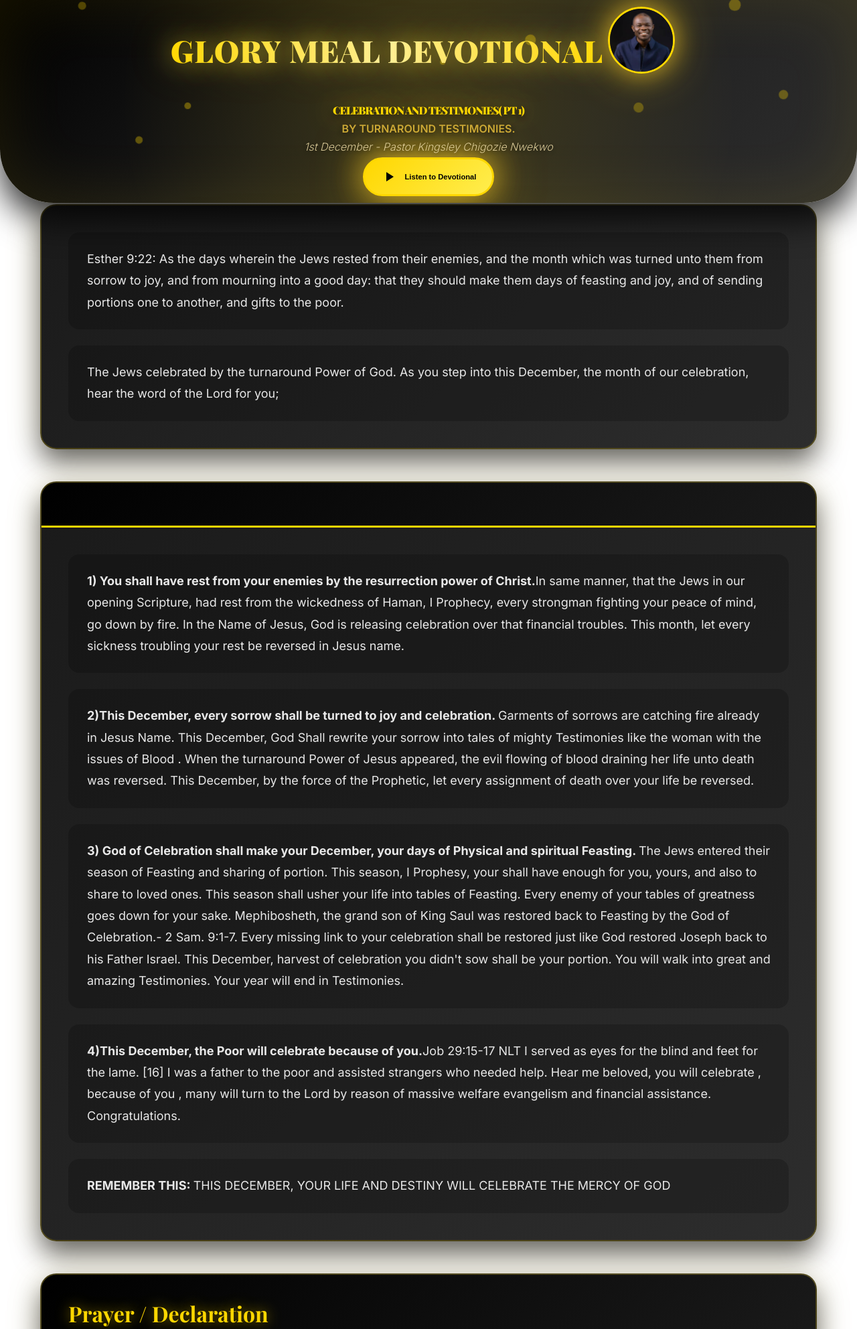
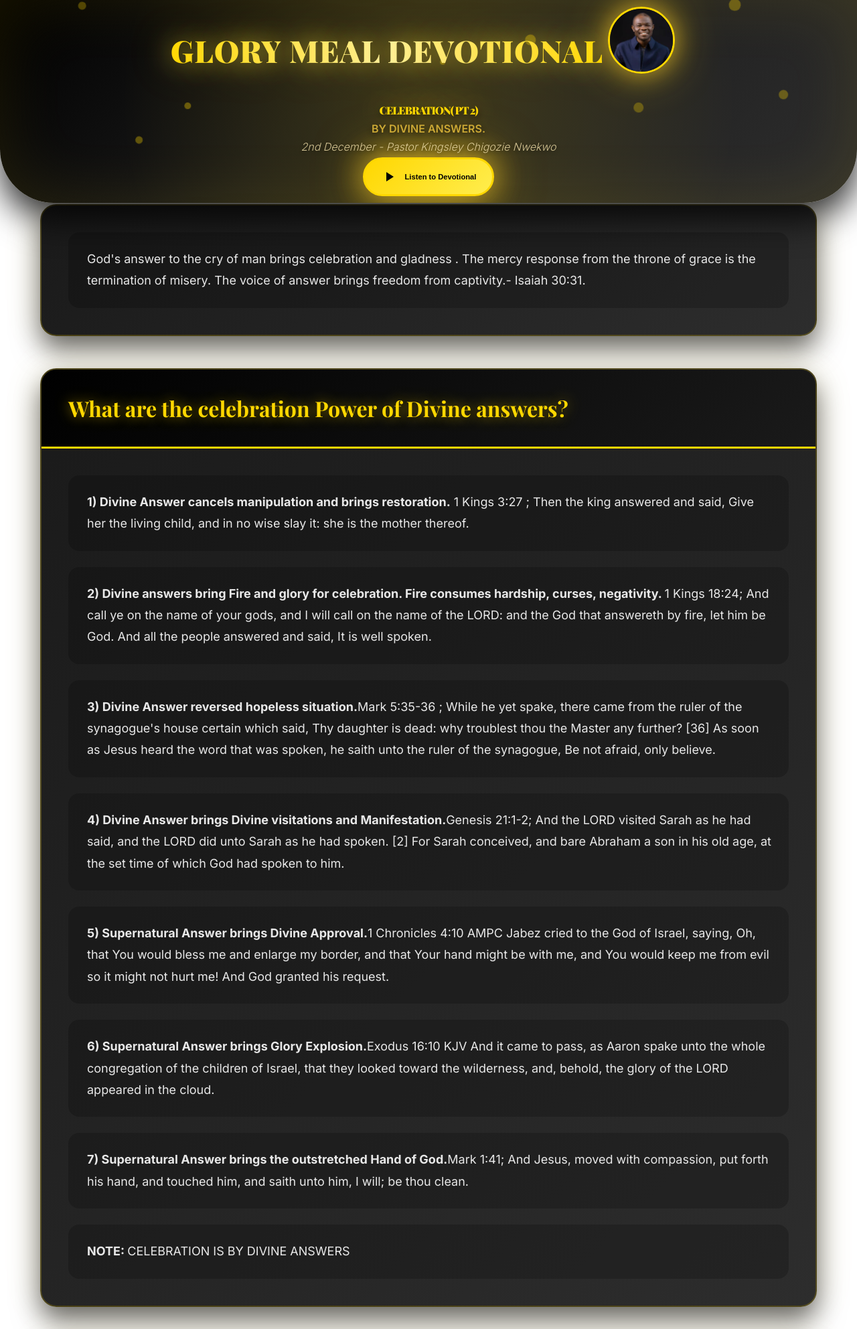
Before and after one commit to Improvisionwebber/DEVOTIONAL, a Django app: page / in a window 1280 px wide. Shown: the top 1985 px of the page at 67% size. Run offline with Django 5.2, Linux system fonts and the light colour scheme.

Commit message:
firstdecember

```diff
--- a/app/templates/index.html
+++ b/app/templates/index.html
@@ -864,13 +864,13 @@
          </div>
 
         <!-- Main Heading -->
-        <h1>CELEBRATION AND TESTIMONIES( PT  1)</h1>
+        <h1>CELEBRATION( PT  2)</h1>
 
         <!-- Subtitle -->
-        <h2> BY TURNAROUND TESTIMONIES.</h2>
+        <h2> BY DIVINE ANSWERS.</h2>
 
         <!-- Scripture Reference -->
-        <p>1st December - Pastor Kingsley Chigozie Nwekwo</p>
+        <p> 2nd December - Pastor Kingsley Chigozie Nwekwo</p>
 
         <!-- Play/Pause Button -->
         <button id="play-btn" class="btn btn-primary" onclick="togglePlayPause()">
@@ -890,8 +890,8 @@
       <!-- Card 1: Wind of the Spirit -->
       <div class="card" data-card="0">
         <div class="card-content">
-          <p data-paragraph="0">Esther 9:22: As the days wherein the Jews rested from their enemies, and the month which was turned unto them from sorrow to joy, and from mourning into a good day: that they should make them days of feasting and joy, and of sending portions one to another, and gifts to the poor.  </p>
-          <p data-paragraph="1"> The Jews celebrated by the turnaround Power of God.  As you step into this December, the month of our celebration,  hear the word of the Lord for you;  </p>
+          <p data-paragraph="0">God's answer to the cry of man brings celebration and gladness . The mercy response from the throne of grace is the termination of misery. The voice of answer brings freedom from captivity.- Isaiah 30:31.  </p>
+          {% comment %} <p data-paragraph="1"> The Jews celebrated by the turnaround Power of God.  As you step into this December, the month of our celebration,  hear the word of the Lord for you;  </p> {% endcomment %}
             {% comment %} <p data-paragraph="1">By spiritual capacity, David dominated over a lion, a bear and also giant Goliath. By Capacity , Paul operated at a higher realm of grace more than other Apostles.- 1 Cor. 15:10.  </p>  {% endcomment %}
            {% comment %} <h1 data-paragraph="1">What is outpouring of divinity and immortality?</h1> {% endcomment %}
            {% comment %} <p data-paragraph="1">Acts 12:11 ; And when Peter was come to himself, he said, Now I know of a surety, that the Lord hath sent his angel, and hath delivered me out of the hand of Herod, and from all the expectation of the people of the Jews. King Saul wanted to waste the life of David by the Hands of the Philistines, so he sent him to go and get 100 foreskins of his enemies the Philistines.  David went to war and killed 200 men and brought their foreskin to King Saul. 1 Sam 18:25-27. By  warrior capacity, David dominated that evil manipulation of King Saul. By Capacity, He became the Kings in law even though the Kings dislike and jealous him.  </p> {% endcomment %}
@@ -902,22 +902,23 @@
       <!-- Card 2: Benefits of Engaging the Four Winds -->
       <div class="card" data-card="1">
         <div class="card-header">
-          {% comment %} <h2 data-paragraph="1"> What are the dominion Power of the Hand of the Lord?</h2> {% endcomment %}
+          <h2 data-paragraph="1">What are the celebration Power of Divine answers?</h2>
         </div>
         <div class="card-content">
-          <p data-paragraph="2"><strong>1) You shall have rest from your enemies by the resurrection power of Christ.</strong>In same manner, that the Jews in our opening Scripture, had rest from the wickedness of Haman, I Prophecy, every strongman fighting your peace of mind, go down by fire. In the Name of Jesus, God is releasing celebration over that financial troubles. This month, let every sickness troubling your rest be reversed in Jesus name.   </p>
+          <p data-paragraph="2"><strong>1)  Divine Answer cancels manipulation and brings restoration.</strong> 1 Kings 3:27 ; Then the king answered and said, Give her the living child, and in no wise slay it: she is the mother thereof.  </p>
 
-          <p data-paragraph="3"><strong> 2)This December, every sorrow shall be turned to joy and celebration. </strong>Garments of sorrows are catching fire already in Jesus Name. This December, God Shall rewrite your sorrow into tales of mighty Testimonies like the woman with the issues of Blood . When the turnaround Power of Jesus appeared, the evil flowing of blood draining her life unto death was reversed. This December, by the force of the Prophetic, let every assignment of death over your life be reversed. </p>
+          <p data-paragraph="3"><strong> 2)  Divine answers bring Fire and glory for celebration. Fire consumes hardship, curses, negativity.  </strong>1 Kings 18:24; And call ye on the name of your gods, and I will call on the name of the LORD: and the God that answereth by fire, let him be God. And all the people answered and said, It is well spoken.  </p>
 
-          <p data-paragraph="4"><strong>3) God of Celebration shall make your December, your days of Physical and spiritual Feasting. </strong>The Jews entered their season of Feasting and sharing of portion. This season, I Prophesy, your shall have enough for you, yours, and also to share to loved ones. This season shall usher your life into tables of Feasting. Every enemy of your tables of greatness goes down for your sake. Mephibosheth, the grand son of King Saul was restored back to Feasting by the God of Celebration.- 2 Sam. 9:1-7. Every missing link to your celebration shall be restored just like God restored Joseph back to his Father Israel. This December, harvest of celebration you didn't sow shall be your portion. You will walk into great and amazing Testimonies. Your year will end in Testimonies. </p>
+          <p data-paragraph="4"><strong>3) Divine Answer reversed hopeless situation.</strong>Mark 5:35-36 ; While he yet spake, there came from the ruler of the synagogue's house certain which said, Thy daughter is dead: why troublest thou the Master any further? [36] As soon as Jesus heard the word that was spoken, he saith unto the ruler of the synagogue, Be not afraid, only believe.  </p>
 
-          <p data-paragraph="5"><strong>4)This December, the Poor will celebrate because of you.</strong>Job 29:15-17 NLT I served as eyes for the blind and feet for the lame. [16] I was a father to the poor and assisted strangers who needed help.  Hear me beloved, you will celebrate , because of you , many will turn to the Lord by reason of massive welfare evangelism and financial assistance. Congratulations.    </p>
+          <p data-paragraph="5"><strong>4) Divine Answer brings Divine visitations and Manifestation.</strong>Genesis 21:1-2; And the LORD visited Sarah as he had said, and the LORD did unto Sarah as he had spoken. [2] For Sarah conceived, and bare Abraham a son in his old age, at the set time of which God had spoken to him.     </p>
 
-          {% comment %} <p data-paragraph="6"><strong>5) The Hand of the Lord dominates by judgement against the enemy. </strong> 1 Samuel 5:6 KJV But the hand of the LORD was heavy upon them of Ashdod, and he destroyed them, and smote them with emerods, even Ashdod and the coasts thereof.    </p>  {% endcomment %}
+          <p data-paragraph="6"><strong>5) Supernatural Answer brings Divine Approval.</strong>1 Chronicles 4:10 AMPC Jabez cried to the God of Israel, saying, Oh, that You would bless me and enlarge my border, and that Your hand might be with me, and You would keep me from evil so it might not hurt me! And God granted his request.    </p>
           {% comment %} <p data-paragraph="7">2 Peter 1:17 For he received from God the Father honour and glory, when there came such a voice to him from the excellent glory, This is my beloved Son, in whom I am well pleased.</p> {% endcomment %}
-          {% comment %} <p data-paragraph="8"><strong>6) Light births promotion and elevation.</strong>Galatians 2:2 ; 'And I went up by revelation" When God desires to lift a man into greatness , He grant the person access to deeper light. Joseph was promoted by light, Daniel the same light distinguished him. Paul dominated smallness by light.  </p> {% endcomment %}
+          <p data-paragraph="8"><strong>6) Supernatural Answer brings Glory Explosion.</strong>Exodus 16:10 KJV And it came to pass, as Aaron spake unto the whole congregation of the children of Israel, that they looked toward the wilderness, and, behold, the glory of the LORD appeared in the cloud.  </p>
+          <p data-paragraph="8"><strong>7) Supernatural Answer brings the outstretched Hand of God.</strong>Mark 1:41; And Jesus, moved with compassion, put forth his hand, and touched him, and saith unto him, I will; be thou clean. </p>
 
-          <p data-paragraph="6"><strong>REMEMBER THIS: </strong>THIS DECEMBER, YOUR LIFE AND DESTINY WILL CELEBRATE THE MERCY OF GOD </p>
+          <p data-paragraph="6"><strong>NOTE: </strong>CELEBRATION IS BY DIVINE ANSWERS </p>
         </div>
       </div>
 
@@ -927,7 +928,7 @@
           <h2 data-paragraph="7">Prayer / Declaration</h2>
         </div>
         <div class="card-content">
-          <p data-paragraph="7">FATHER, THANK YOU FOR YOUR HAND OF CELEBRATION ON MY LIFE; EVERY PAIN IS TURNED TO GAIN, EVERY SORROW IS TURN TO CELEBRATION IN JESUS NAME.</p>
+          <p data-paragraph="7">Oh Lord, ARISE and cause me to celebrate by Divine answers in Jesus name.</p>
         </div>
       </div>
     </main>
```
